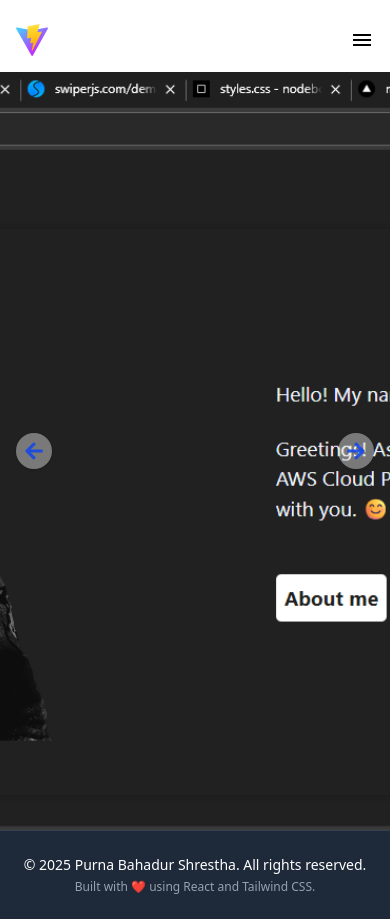
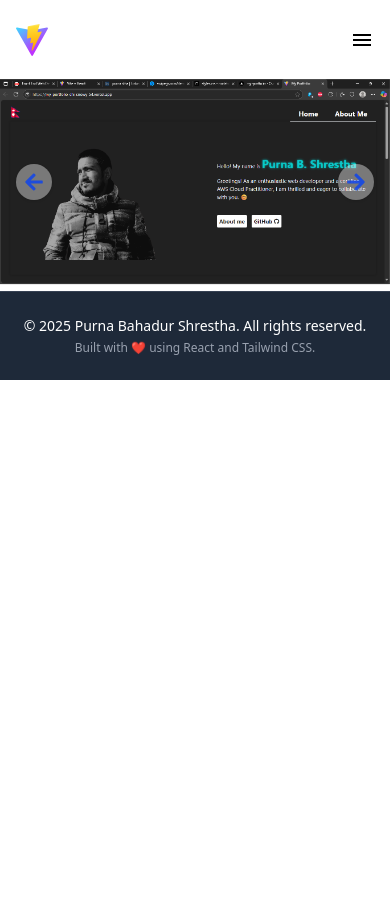
Before and after one commit to nuastha/project, a React (Vite) app: page / in a window 390 px wide. After the commit the page ends 844 px from the top, so only its background shows below. Built offline with nearby package versions, Linux system fonts and the light colour scheme.

Commit message:
Update Slider component styles for improved image responsiveness

```diff
--- a/src/section/slider/Slider.jsx
+++ b/src/section/slider/Slider.jsx
@@ -21,7 +21,7 @@ const sliderContent = [
 
 export default function App() {
   return (
-    <div className="relative w-full h-[calc(100vh-86px)]">
+    <div className="relative w-full lg:h-[calc(100vh-86px)]">
       <Swiper
         modules={[Navigation, Pagination]}
         navigation={{
@@ -37,7 +37,7 @@ export default function App() {
             <img
               src={content.imgUrl}
               alt=""
-              className="block size-full object-cover aspect-video"
+              className="block size-full object-contain aspect-video lg:object-cover"
             />
           </SwiperSlide>
         ))}
```
